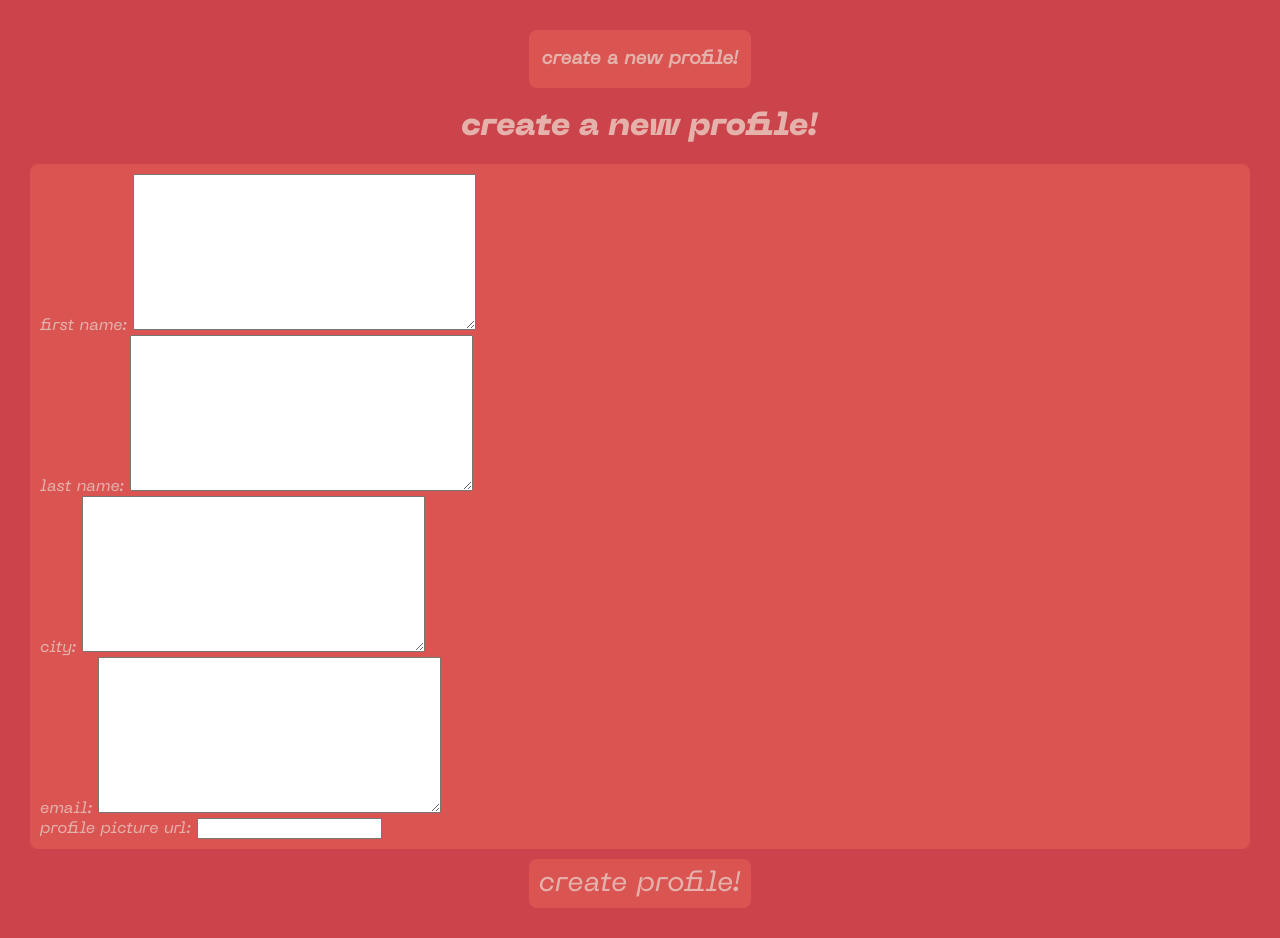
After one commit to kennajw/cs412-django, a Django app: page /mini_fb/create_profile in a window 1280 px wide. The commit adds this page. Run offline with Django 4.2, Linux system fonts and the light colour scheme.

Commit message:
added views and template form mini_fb

```diff
--- /dev/null
+++ b/mini_fb/forms.py
@@ -0,0 +1,18 @@
+from django import forms
+from .models import Profile, StatusMessage
+
+class CreateProfileForm(forms.ModelForm):
+    ''' a form to add a new profile to the database '''
+
+    class Meta:
+        ''' associate this form with the profile model; select fields '''
+        model = Profile
+        fields = ['first_name', 'last_name', 'city', 'email', 'profile_pic'] # which fields from the model should we use
+
+class CreateStatusMessageForm(forms.ModelForm):
+    ''' a form to add a new status message to the database '''
+
+    class Meta:
+        ''' associate this form with the status message model; select fields '''
+        model = StatusMessage
+        fields = ['message']
--- a/mini_fb/models.py
+++ b/mini_fb/models.py
@@ -1,4 +1,5 @@
 from django.db import models
+from django.urls import reverse
 
 # Create your models here.
 class Profile(models.Model):
@@ -21,6 +22,10 @@ class Profile(models.Model):
         comments = StatusMessage.objects.filter(profile=self).order_by('timestamp')
         return comments
 
+    def get_absolute_url(self):
+        ''' return the URL to redirect after successfully submitting the form '''
+        return reverse('show_profile', kwargs={'pk': self.pk})
+
 class StatusMessage(models.Model):
     ''' encapsulates the status of a user profile on mini-fb '''
     timestamp = models.DateTimeField(auto_now=True)
--- a/mini_fb/templates/mini_fb/base.html
+++ b/mini_fb/templates/mini_fb/base.html
@@ -7,6 +7,10 @@
         <link rel="stylesheet" href="/static/minifbstyles.css">
     </head>
     <body>
+        <div class="button-profile">
+            <h3><a href="{% url 'create_profile' %}">create a new profile!</a></h3>
+        </div>
+
         {% block content %}
 
         {% endblock %}
--- /dev/null
+++ b/mini_fb/templates/mini_fb/create_profile_form.html
@@ -0,0 +1,40 @@
+<!-- mini_fb/templates/mini_fb/create_profile_form.html -->
+{% extends 'mini_fb/base.html' %}
+
+{% block content %}
+
+<h1>create a new profile!</h1>
+
+<form method="POST">
+    <!-- talk about CSRF -->
+    {% csrf_token %}
+    <div class="form">
+        <div>
+            <label for="first_name">first name: </label>
+            {{form.first_name}}
+        </div>
+
+        <div>
+            <label for="last_name">last name: </label>
+            {{form.last_name}}
+        </div>
+
+        <div>
+            <label for="city">city: </label>
+            {{form.city}}
+        </div>
+
+        <div>
+            <label for="email">email: </label>
+            {{form.email}}
+        </div>
+
+        <div>
+            <label for="profile_pic">profile picture url: </label>
+            {{form.profile_pic}}
+        </div>
+    </div>
+
+    <button type="submit">create profile!</button>
+</form>
+{% endblock %}
--- a/mini_fb/urls.py
+++ b/mini_fb/urls.py
@@ -8,5 +8,7 @@ from . import views
 # all of the URLs that are part of this app
 urlpatterns = [
     path(r'', views.ShowAllProfilesView.as_view(), name="show_all"),
-    path(r'profile/<int:pk>', views.ShowProfilePageView.as_view(), name="show_profile")
+    path(r'profile/<int:pk>', views.ShowProfilePageView.as_view(), name="show_profile"),
+    path(r'create_profile', views.CreateProfileView.as_view(), name='create_profile'),
+    path(r'profile/<int:pk>/create_status', views.CreateStatusMessageView.as_view(), name="create_status"),
 ]
--- a/mini_fb/views.py
+++ b/mini_fb/views.py
@@ -1,5 +1,9 @@
 from django.shortcuts import render
 from django.views.generic import ListView, DetailView
+from django.views.generic.edit import CreateView
+from django.urls import reverse
+from typing import Any
+from .forms import *
 from .models import *
 
 # Create your views here.
@@ -15,3 +19,37 @@ class ShowProfilePageView(DetailView):
     model = Profile
     template_name = 'mini_fb/show_profile.html' ## reusing same template!!
     context_object_name = 'profile'
+
+class CreateProfileView(CreateView):
+    ''' a view to create a new profile and save it to the database '''
+
+    form_class = CreateProfileForm
+    template_name = "mini_fb/create_profile_form.html"
+
+class CreateStatusMessageView(CreateView):
+    ''' a view to create a new status message and save it to the database '''
+    form_class = CreateStatusMessageForm
+    template_name = "mini_fb/create_status_form.html"
+
+    def get_context_data(self, **kwargs: Any) -> dict[str, Any]:
+        ''' build the dict of context data for this view '''
+        context = super().get_context_data(**kwargs)
+        pk = self.kwargs['pk']
+        profile = Profile.objects.get(pk=pk)
+        context['profile'] = profile
+        return context
+
+    def form_valid(self, form):
+        ''' handle the form submission, need to get the foreign key by
+        attaching the profile to the status message object, can find the profile
+        pk in the url (self.kwargs) '''
+        print(form.cleaned_data)
+        profile = Profile.objects.get(pk=self.kwargs['pk'])
+        form.instance.profile = profile
+        return super().form_valid(form)
+
+    ## show how the reverse function uses the urls.py to find the URL pattern
+    def get_success_url(self) -> str:
+        ''' return the URL to redirect after successfully submitting the form '''
+        return reverse('show_profile', kwargs={'pk': self.kwargs['pk']})
+        ## note: this is not ideal because we are redircted to the main page
--- a/static/minifbstyles.css
+++ b/static/minifbstyles.css
@@ -30,9 +30,50 @@ p {
     color: #E39695;
     text-align: center;
 }
+.form {
+    background: #DA5552;
+    border-radius: 8px;
+    margin-bottom: 10px;
+    padding: 10px;
+}
+button {
+    background-color: #DA5552;
+    border-radius: 8px;
+    color: #E4B1AB;
+    padding: 10px;
+    display: block;
+    margin: auto;
+    border: none;
+    font-family: 'Neue-Machina';
+    font-size: 28px;
+}
+label {
+    color: #E4B1AB;
+    text-align: center;
+    justify-content: center;
+}
+.button-back {
+    background-color: #DA5552;
+    border-radius: 8px;
+    padding: 1px;
+    display: block;
+
+}
+.button-profile {
+    background-color: #DA5552;
+    border-radius: 8px;
+    padding: 1px;
+    width: 220px;
+    display: block;
+    margin: auto;
+}
+a .status {
+    background-color: #CC444B;
+}
 a {
     text-decoration: none;
     display: grid;
+    color: #E4B1AB;
 }
 .grid-container {
     /* background: #DA5552; */
```
Also changed, not shown: mini_fb/templates/mini_fb/create_status_form.html (added, +19 -0 lines), mini_fb/templates/mini_fb/show_profile.html (+6 -1 lines), db.sqlite3.
